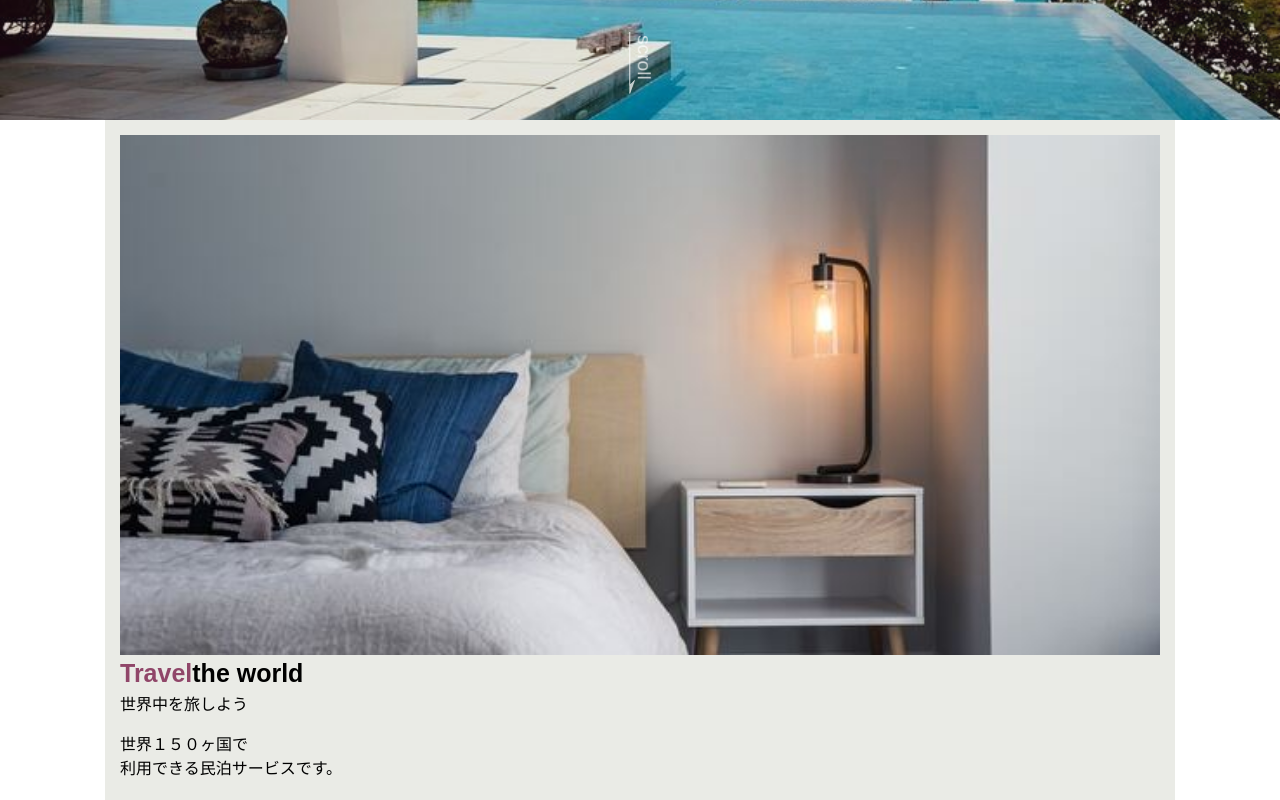
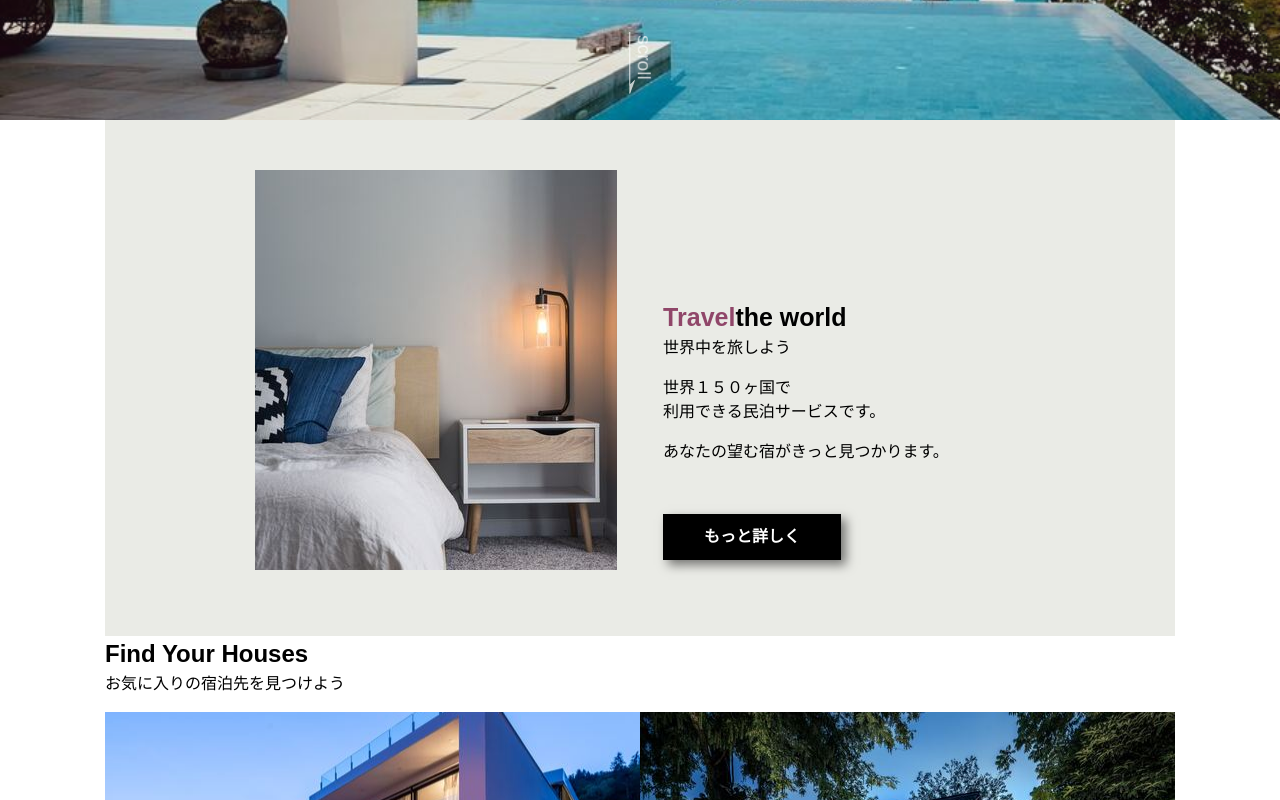
Before and after one commit to sushin-ya/delfruit, a React (Create React App) app: page / in a window 1280 px wide. Shown: the part 480-1280 px from the top of the page. Built offline with nearby package versions, Linux system fonts and the light colour scheme; a web font is replaced by a local one.

Commit message:
add Travel

```diff
--- a/src/components/Contents/Houses/Houses.js
+++ b/src/components/Contents/Houses/Houses.js
@@ -20,8 +20,8 @@ export default function Houses() {
       </div>
       <div className='housesInner'>
         {images.map((img, index) => (
-          <div className='housesItem'>
-            <CoverSlideImage image={img} />
+          <div className='housesItem' key={index}>
+            <CoverSlideImage image={img} type='div' />
             <p className='housesTitle'>House {index + 1}</p>
           </div>
         ))}
--- a/src/components/Contents/Popular/Popular.js
+++ b/src/components/Contents/Popular/Popular.js
@@ -18,7 +18,7 @@ export default function Popular() {
     { img: imagep4, title: "大阪" },
   ];
   const [ref, inView] = useInView({
-    threshold: 0.8,
+    threshold: 0.5,
   });
   const items = images.map((_, index) => ({
     to: {
--- a/src/components/Contents/Travel/Travel.css
+++ b/src/components/Contents/Travel/Travel.css
@@ -22,7 +22,13 @@
 }
 
 .travelImage {
-  height: 300px;
+  margin-bottom: 16px;
+}
+
+.travelTexts {
+  padding-bottom: 16px;
+  display: flex;
+  align-items: flex-end;
 }
 
 .purple {
@@ -30,8 +36,24 @@
 }
 
 @media (min-width: 600px) {
+  .travelInner {
+    flex-direction: row;
+    padding: 50px;
+  }
   .travelImage,
   .travelTexts {
     flex-basis: 47%;
   }
 }
+
+@media (min-width: 960px) {
+  .travelDescription {
+    margin-bottom: 40px;
+  }
+}
+
+@media (min-width: 600px) {
+  .travelInner {
+    padding: 50px 150px;
+  }
+}
--- a/src/components/Contents/Travel/Travel.js
+++ b/src/components/Contents/Travel/Travel.js
@@ -10,7 +10,7 @@ export default function Travel() {
     <div className='travel'>
       <div className='travelInner'>
         <div className='travelImage'>
-          <CoverSlideImage image={img} />
+          <CoverSlideImage image={img} type='image' />
         </div>
         <div className='travelTexts'>
           <div className='travelTextsInner'>
--- a/src/components/UI/CoverSlideImage/CoverSlideImage.css
+++ b/src/components/UI/CoverSlideImage/CoverSlideImage.css
@@ -16,6 +16,7 @@ img {
   right: 0;
   bottom: 0;
   background-color: tomato;
+  height: 100%;
 }
 
 .imgZoom {
@@ -24,6 +25,7 @@ img {
   background-position: center;
   background-size: cover;
   width: 100%;
+  height: 100%;
 }
 
 .imgZoom::before {
@@ -50,3 +52,15 @@ img {
 .hoverDarken:hover::before {
   background-color: rgba(0, 0, 0, 0.4);
 }
+
+.image {
+  object-fit: cover;
+  width: 100%;
+  height: 300px;
+}
+
+@media (min-width: 960px) {
+  .image {
+    height: 400px;
+  }
+}
--- a/src/components/UI/CoverSlideImage/CoverSlideImage.js
+++ b/src/components/UI/CoverSlideImage/CoverSlideImage.js
@@ -4,7 +4,7 @@ import { useInView } from "react-intersection-observer";
 
 import "./CoverSlideImage.css";
 
-export default function CoverSlideImage({ image }) {
+export default function CoverSlideImage({ image, type }) {
   const [ref, inView] = useInView({
     threshold: 0,
   });
@@ -21,11 +21,10 @@ export default function CoverSlideImage({ image }) {
     reset: true,
   });
 
-  return (
-    <div
-      ref={ref}
-      className={inView ? "coverSlides hoverDarken" : "coverSlides"}
-    >
+  let animatedComponent;
+
+  if (type === "div") {
+    animatedComponent = (
       <animated.div
         className='imgZoom'
         style={{
@@ -42,6 +41,35 @@ export default function CoverSlideImage({ image }) {
             .interpolate((x) => `scale(${x})`),
         }}
       />
+    );
+  } else {
+    animatedComponent = (
+      <animated.img
+        className='imgZoom image'
+        style={{
+          opacity: x.interpolate({
+            range: [0, 0.5, 0.51, 1],
+            output: [0, 0, 1, 1],
+          }),
+          transform: x
+            .interpolate({
+              range: [0, 0.5, 0.51, 1],
+              output: [1.5, 1.5, 1.5, 1],
+            })
+            .interpolate((x) => `scale(${x})`),
+        }}
+        src={image}
+        alt=''
+      />
+    );
+  }
+
+  return (
+    <div
+      ref={ref}
+      className={inView ? "coverSlides hoverDarken" : "coverSlides"}
+    >
+      {animatedComponent}
       <animated.div
         className='coverSlide'
         style={{
```
